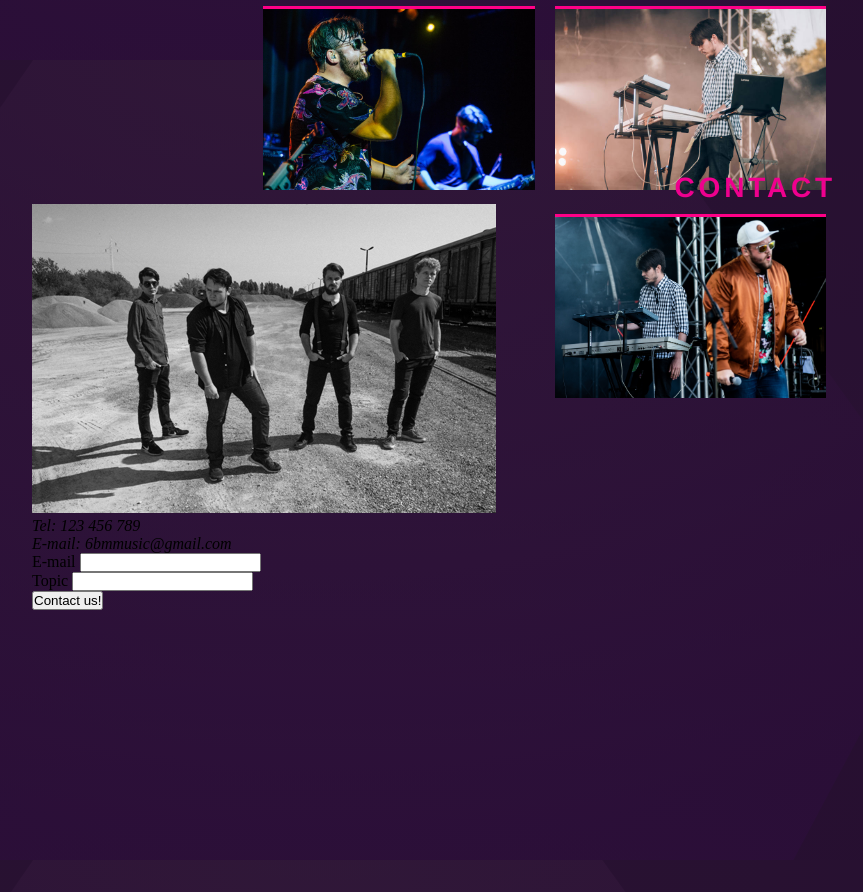
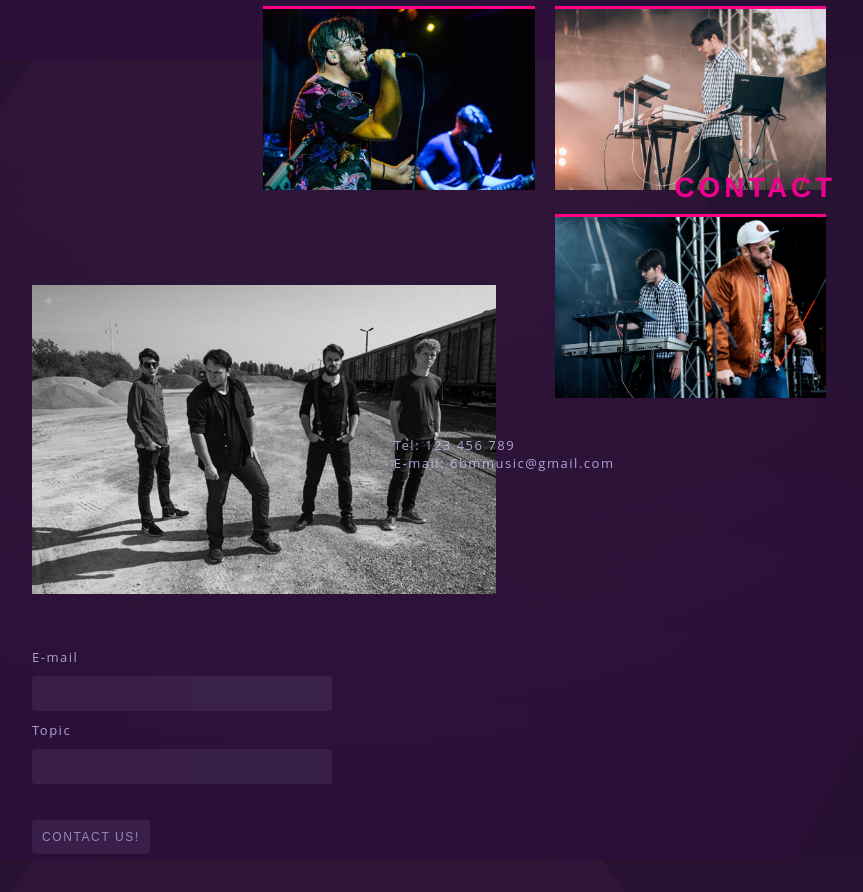
Before and after one commit to AndrzejChemerys/daftacademy-frontend, a plain HTML site: page index.html in a window 1280 px wide. Shown: the part 3940-4832 px from the top of the page, without its empty margins (316-1179 px from the left). Drawn offline with Linux system fonts and the light colour scheme.

Commit message:
styling contact page

```diff
--- a/css/styles.css
+++ b/css/styles.css
@@ -263,6 +263,59 @@ ul {
     Contact page styles
 ====================== */
 
+.gallery__image-2 {
+    padding-top: 10%;
+}
+
+.contact-page {
+    position: relative;
+}
+
+.contact-info {
+    position: absolute;
+    top: 38%;
+    left: 45%;
+}
+
+.form {
+    padding-top: 50px;
+}
+
+.contact-info, .form__field {
+    font-family: "Open sans", sans-serif;
+    font-size: 13px;
+    color: #ccc8ff;
+    letter-spacing: 1.5px;
+    opacity: 0.8;
+    font-style: normal;
+}
+
+.form__input {
+    display: block;
+    width: 300px;
+    margin: 10px 0;
+    border: none;
+    outline: none;
+    border-radius: 4px;
+    padding: 10px;
+    background: rgb(204, 200, 255, 0.1);
+}
+
+.button-2 {
+    margin-top: 26px;
+    border: none;
+    outline: none;
+    border-radius: 4px;
+    padding: 10px;
+    background: rgb(204, 200, 255, 0.1);
+    font-size: 12px;
+    color: rgb(204, 200, 255, 0.8);
+    letter-spacing: 1.6px;
+    text-transform: uppercase;
+}
+
+
+
 /* ======================
     Footer page styles
 ====================== */
@@ -271,10 +324,6 @@ ul {
     bottom: 50px;
     left: 50px;
     position: fixed;
-}
-
-.social-links__item > a {
-    /* display: none; */
 }
 
 .social-links__item {
--- a/index.html
+++ b/index.html
@@ -158,10 +158,10 @@
             </ul>
         </section> <!-- End of photo page content -->
 
-        <section id="contact" class="content-section">
+        <section id="contact" class="content-section contact-page">
             <h2 class="content-section__header">Contact</h2>
-            <img class="gallery__image" src="./img/band12.jpg" alt="Image of band members posing next to a train" />
-            <address>
+            <img class="gallery__image-2" src="./img/band12.jpg" alt="Image of band members posing next to a train" />
+            <address class="contact-info">
                 Tel: 123 456 789<br />
                 E-mail: 6bmmusic@gmail.com
             </address>
```
